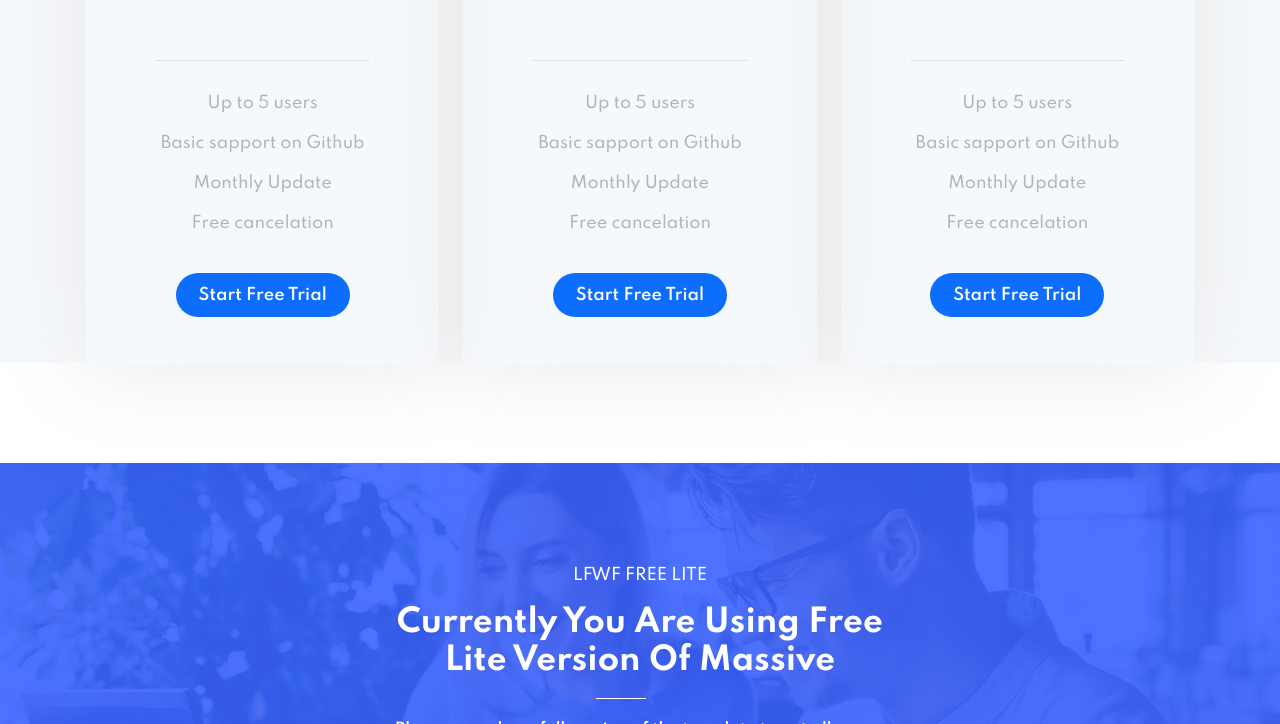
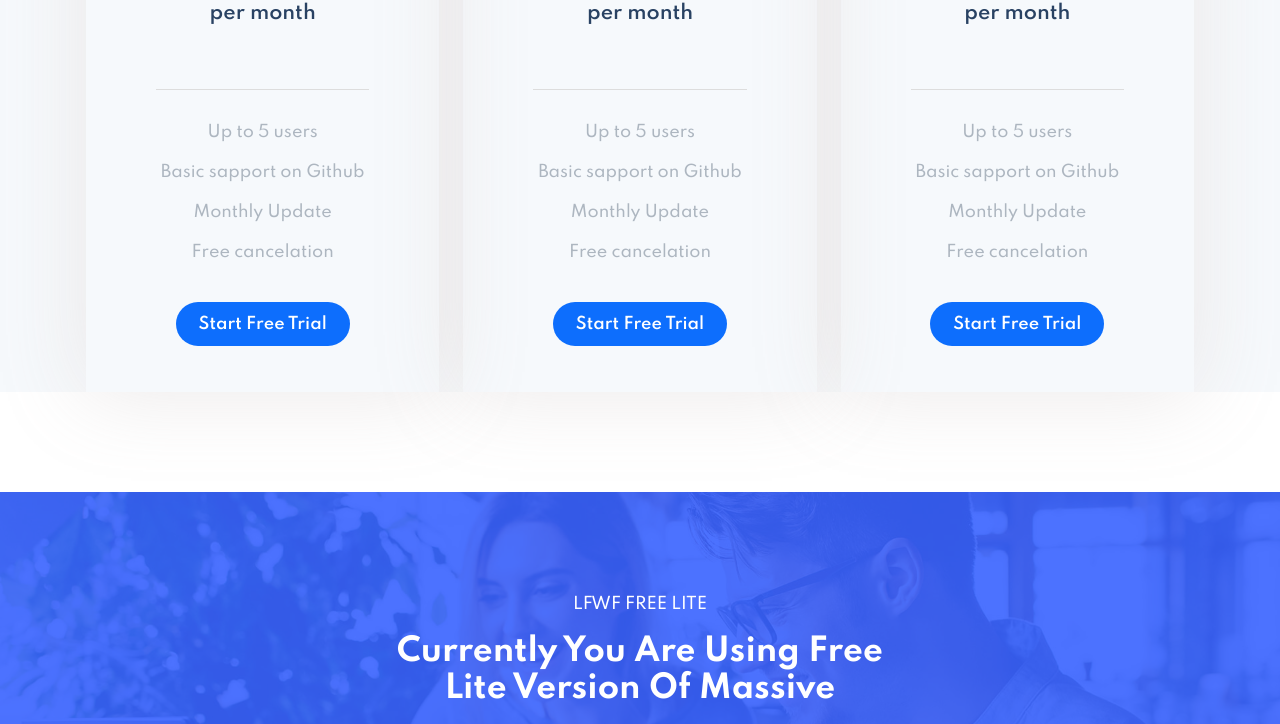
Before and after one commit to developertanvirulislam/Day-25, a plain HTML site: page index.html in a window 1280 px wide. Shown: the part 376-1100 px from the top of the page. Drawn offline with nearby package versions, Linux system fonts and the light colour scheme.

Commit message:
Update index.html

```diff
--- a/index.html
+++ b/index.html
@@ -44,6 +44,7 @@
                         <div class="table_head">
                             <span>Single use</span>
                             <h3> $10</h3>
+                            <span class="span_2"> per month</span>
                         </div>
                         <p>Up to 5 users</p>
                         <p>Basic sapport on Github</p>
@@ -58,6 +59,8 @@
                         <div class="table_head">
                             <span>Single use</span>
                             <h3> $20</h3>
+                            <span class="span_2"> per month</span>
+
                         </div>
                         <p>Up to 5 users</p>
                         <p>Basic sapport on Github</p>
@@ -72,6 +75,8 @@
                         <div class="table_head">
                             <span>Single use</span>
                             <h3> $30</h3>
+                            <span class="span_2"> per month</span>
+
                         </div>
                         <p>Up to 5 users</p>
                         <p>Basic sapport on Github</p>
```
